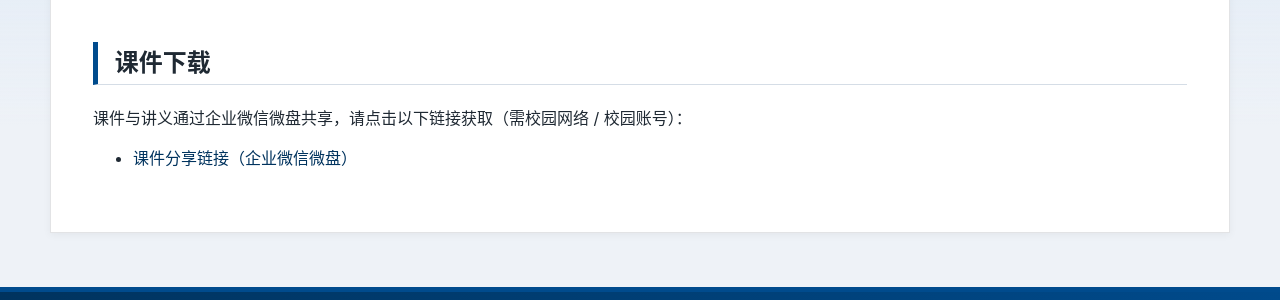
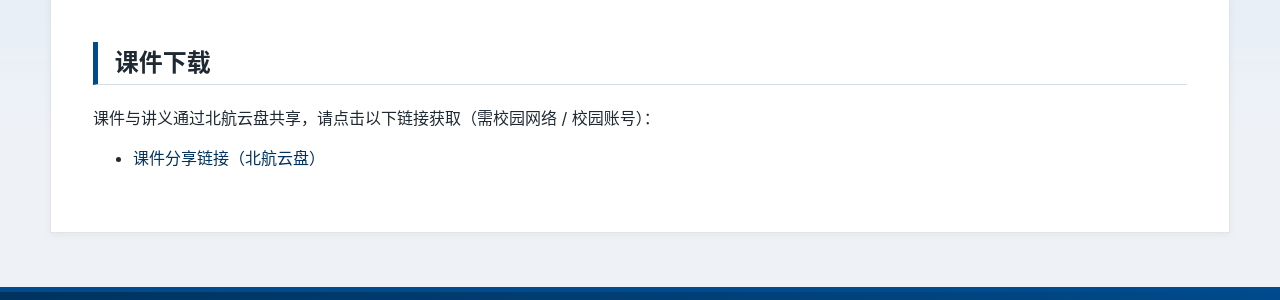
Before and after one commit to yt876/Nuclear-and-Particle-Physics-Detection-and-Analysis, a Jekyll site: the page built from Syllabus.md, in a window 1280 px wide. Shown: the part 2013-2313 px from the top of the page. Built offline with Jekyll 4.4.1, drawn with Linux system fonts in a browser that asks for light colours; our own code applies the rules of GitHub Pages for plain Markdown files.

Commit message:
Switch courseware link to BUAA Cloud (bhpan)

```diff
--- a/Syllabus.md
+++ b/Syllabus.md
@@ -47,6 +47,6 @@
 
 ## 课件下载
 
-课件与讲义通过企业微信微盘共享，请点击以下链接获取（需校园网络 / 校园账号）：
+课件与讲义通过北航云盘共享，请点击以下链接获取（需校园网络 / 校园账号）：
 
-- [课件分享链接（企业微信微盘）](https://qywxdrive.buaa.edu.cn/s?k=AKYAEwdvAAgaLFZYhA)
+- [课件分享链接（北航云盘）](https://bhpan.buaa.edu.cn/link/AR9E142F1908E64B74B7922184F8B59BC5)
```
Also changed, not shown: AGENTS.md (+1 -1 lines).
